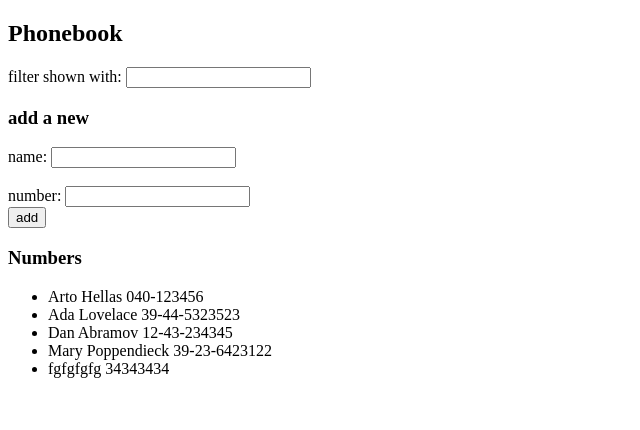
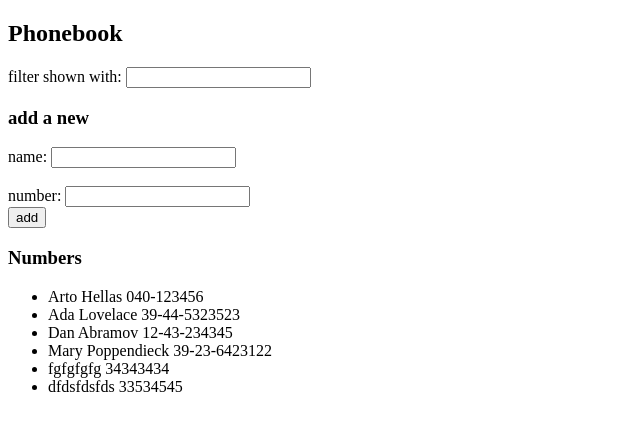
Before and after one commit to klimkodima/Fullstackopen, a React (Create React App) app in the folder part2/phonebook/: page / in a window 1280 px wide. Shown: the top 430 px of the page, without its empty margins (0-640 px from the left). Built offline with nearby package versions, Linux system fonts and the light colour scheme; data requests are answered from the project's data file.

Commit message:
part2.16

```diff
--- a/part2/phonebook/db.json
+++ b/part2/phonebook/db.json
@@ -24,6 +24,11 @@
       "name": "fgfgfgfg",
       "number": "34343434",
       "id": 5
+    },
+    {
+      "name": "dfdsfdsfds",
+      "number": "33534545",
+      "id": 6
     }
   ]
 }
--- a/part2/phonebook/src/App.js
+++ b/part2/phonebook/src/App.js
@@ -3,6 +3,7 @@ import Filter from "./components/Filter"
 import Persons from './components/Persons'
 import PersonForm from './components/PersonForm'
 import axios from 'axios'
+import phonebookService from "./servises/phonebook"
 
 
 
@@ -13,19 +14,16 @@ const App = () => {
   const [ filter, setFilter ] = useState('')
 
   useEffect(() => {
-    console.log('effect')
-   axios
-      .get('http://localhost:3001/persons')
-      .then(response => {
-        console.log('promise fulfilled')
-        setPersons(response.data)
+     phonebookService.getAll().then(data => {
+        setPersons(data)
+      }).catch(error => {
+        alert("Something went wrong.")
       })
   }, [])
 
   const addPerson = (e) => {
     e.preventDefault()
     const  existPersons = persons.filter((person) => person.name === newName)
-
     if(existPersons.length !== 0){
       alert(`${newName} is already added to phonebook`)
       return
@@ -34,12 +32,15 @@ const App = () => {
       name: newName,
       number: newNumber,
     }
-    axios.post('http://localhost:3001/persons', postObject ).then(response => {
-      setPersons(persons.concat(response.data))
+    phonebookService.create(postObject).then(data => {
+      setPersons(persons.concat(data))
+    }).catch(error => {
+      alert("Something went wrong.")
     })
     setNewName("")
     setNewNumber("")
   }
+
   const handlePersonChange = (e) =>
   setNewName(e.target.value)
 
--- /dev/null
+++ b/part2/phonebook/src/servises/phonebook.js
@@ -0,0 +1,19 @@
+import axios from 'axios'
+const baseUrl = 'http://localhost:3001/persons'
+
+const getAll = () => {
+  const request = axios.get(baseUrl)
+  return request.then(response => response.data)
+}
+
+const create = newObject => {
+  const request = axios.post(baseUrl, newObject)
+  return request.then(response => response.data)
+}
+
+const update = (id, newObject) => {
+  const request = axios.put(`${baseUrl}/${id}`, newObject)
+  return request.then(response => response.data)
+}
+
+export default { getAll, create, update}
```
